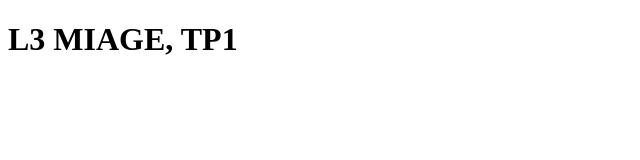
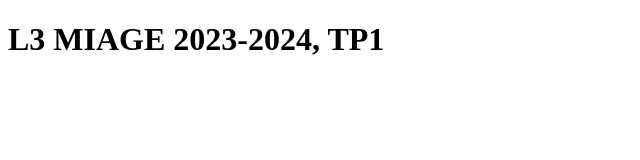
Before and after one commit to AlexDmr/l3m-tp1-2024, a plain HTML site: page index.html in a window 1280 px wide. Shown: the whole page, without its empty margins (0-640 px from the left). Drawn offline with Linux system fonts and the light colour scheme.

Commit message:
Deploying to gh-pages from @ AlexDmr/l3m-tp1-2024@76a83fe0f6e1ba2891073313be8ac4c81e67abaa 🚀

```diff
--- a/index.html
+++ b/index.html
@@ -1 +1 @@
-<!doctype html><html lang="fr"><head><meta charset="utf-8"><title>L3 MIAGE TP1</title><link rel="stylesheet" href="/index.04772199.css"><script type="module" src="/index.54f93874.js"></script></head><body> <h1>L3 MIAGE, TP1</h1> </body></html>
+<!doctype html><html lang="fr"><head><meta charset="utf-8"><title>L3 MIAGE 2023-2024, TP1</title><link rel="stylesheet" href="/index.04772199.css"><script type="module" src="/index.54f93874.js"></script></head><body> <h1>L3 MIAGE 2023-2024, TP1</h1> </body></html>
```
